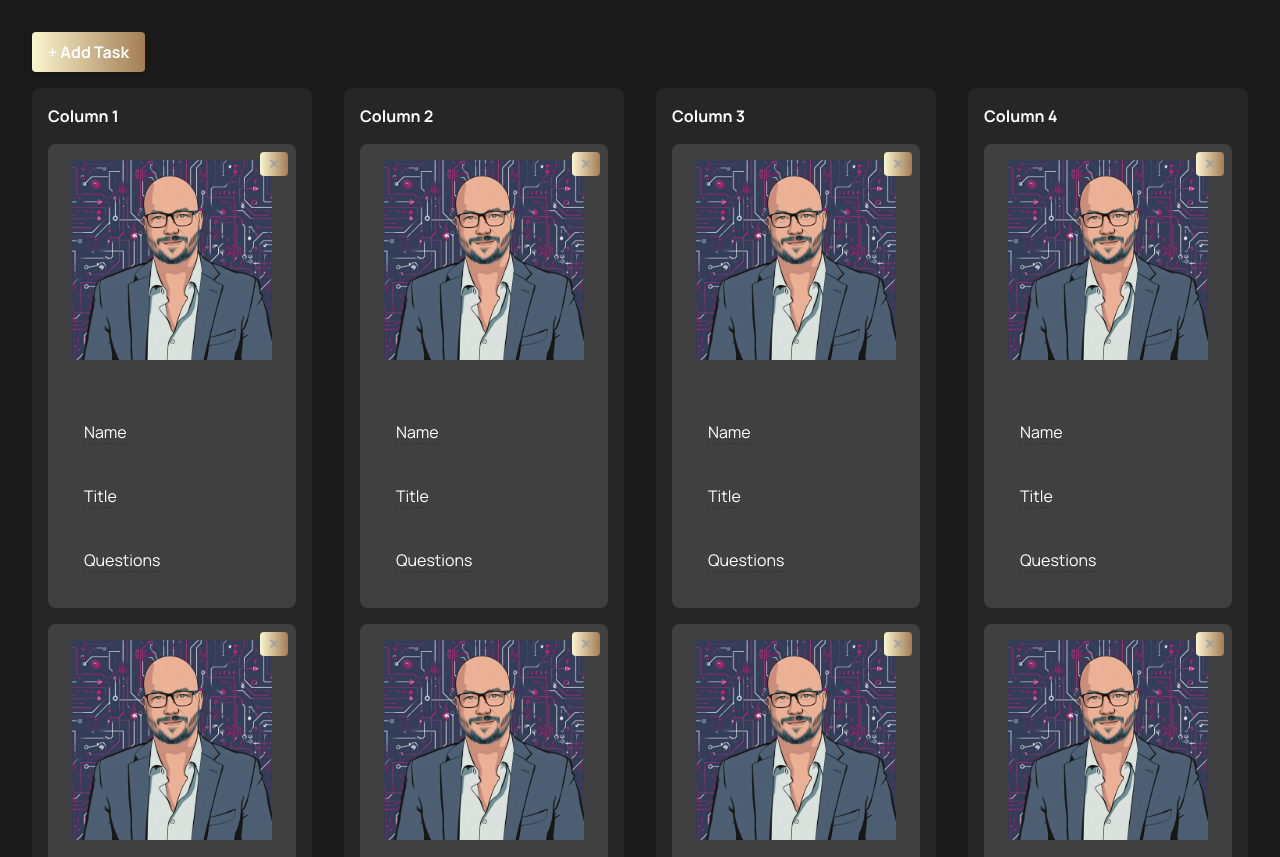
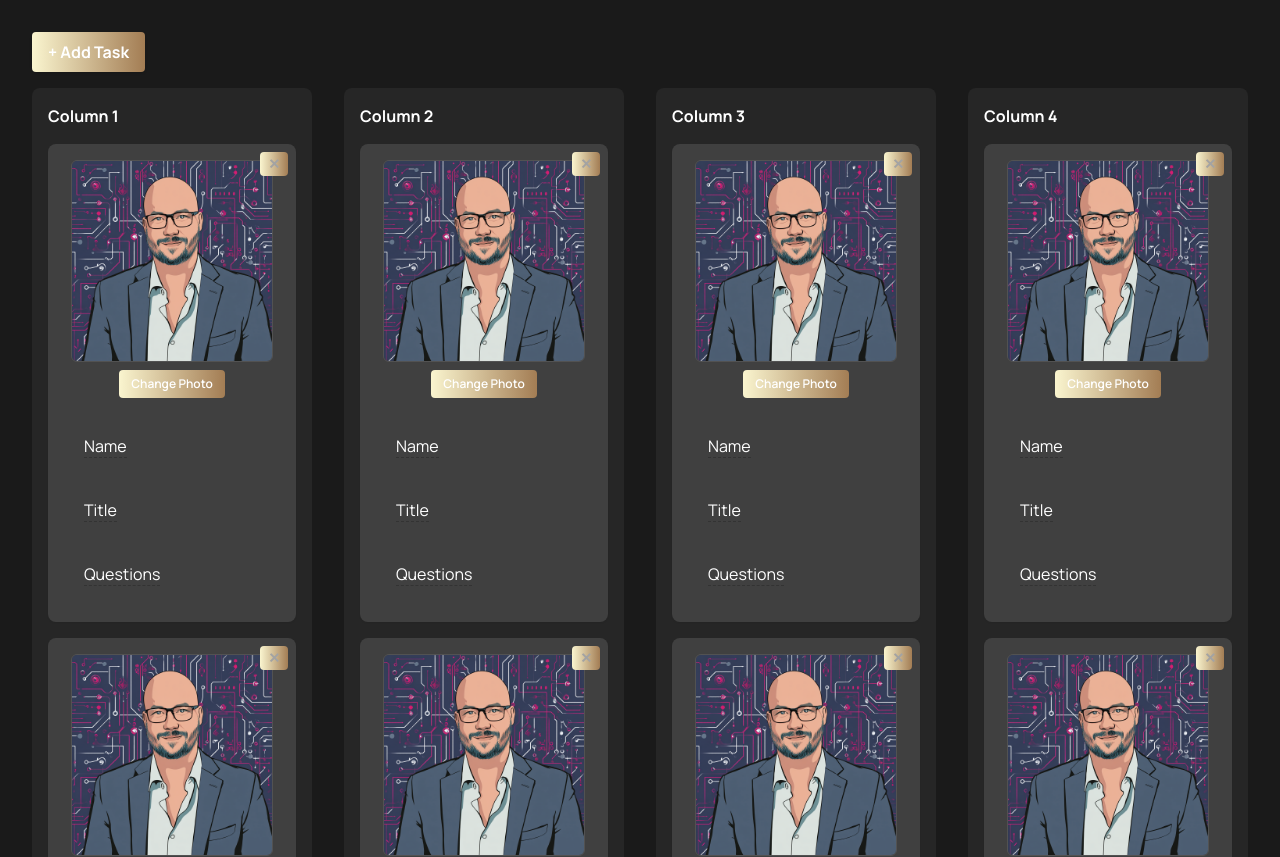
Before and after one commit to VegaFederal/VegaWebAdministrator, a React (Vite) app: page / in a window 1280 px wide. Shown: the top 857 px of the page. Built offline with nearby package versions, Linux system fonts and the light colour scheme.

Commit message:
Added a button to change the picture on the team cards

```diff
--- a/src/App.jsx
+++ b/src/App.jsx
@@ -36,7 +36,6 @@ export default function App() {
     setTasks(prevTasks => prevTasks.filter(task => task.id !== taskId));
   }
 
-  // NEW FUNCTION: Updates specific fields on a task
   function updateTask(taskId, updatedTask) {
     setTasks(prevTasks =>
       prevTasks.map(task => (task.id === taskId ? updatedTask : task))
@@ -76,7 +75,7 @@ export default function App() {
                 column={column}
                 tasks={tasks.filter((task) => task.status === column.id)}
                 onDeleteTask={deleteTask}
-                onUpdateTask={updateTask} // <-- Added prop here
+                onUpdateTask={updateTask}
               />
             );
           })}
--- a/src/Column.jsx
+++ b/src/Column.jsx
@@ -2,7 +2,7 @@ import React from 'react';
 import { TaskCard } from './TaskCard.jsx';
 import { useDroppable } from '@dnd-kit/core';
 
-export function Column({ column, tasks, onDeleteTask, onUpdateTask }) { // <-- Added prop here
+export function Column({ column, tasks, onDeleteTask, onUpdateTask }) {
   const { setNodeRef } = useDroppable({
     id: column.id,
   });
@@ -16,7 +16,7 @@ export function Column({ column, tasks, onDeleteTask, onUpdateTask }) { // <-- A
             key={task.id}
             task={task}
             onDelete={onDeleteTask}
-            onUpdateTask={onUpdateTask} // <-- Forwarded prop here
+            onUpdateTask={onUpdateTask}
           />
         ))}
       </div>
--- a/src/TaskCard.jsx
+++ b/src/TaskCard.jsx
@@ -1,36 +1,55 @@
 import { useDraggable } from '@dnd-kit/core';
-import ryan from '../src/assets/Ryan.png';
-import React, { useState } from 'react';
+import defaultImage from '../src/assets/Ryan.png'; // Fallback if no custom image is picked
+import React, { useState, useRef } from 'react';
 
 export function TaskCard({ task, onDelete, onUpdateTask }) {
   const { attributes, listeners, setNodeRef, transform } = useDraggable({
     id: task.id,
   });
 
-  // Toggle states can stay local since they are just for UI mode
+  const fileInputRef = useRef(null);
+
+  // UI editing toggles
   const [isEditing, setIsEditing] = useState(false);
   const [isEditingSecond, setIsEditingSecond] = useState(false);
   const [isEditingThird, setIsEditingThird] = useState(false);
 
-  // Fallback to default strings if they don't exist on the task object yet
+  // Field fallbacks
   const text = task.text ?? "Name";
   const secondText = task.secondText ?? "Title";
   const thirdText = task.thirdText ?? "Questions";
+  const cardImage = task.image ?? defaultImage;
 
   const style = transform ? {
     transform: `translate3d(${transform.x}px, ${transform.y}px, 0)`,
   } : undefined;
 
-  // Helper to push text updates to the parent state
   const handleUpdate = (key, value) => {
     onUpdateTask(task.id, { ...task, [key]: value });
+  };
+
+  // Convert uploaded file into a base64 Data URL to save in state
+  const handleImageChange = (e) => {
+    const file = e.target.files?.[0];
+    if (!file) return;
+
+    const reader = new FileReader();
+    reader.onloadend = () => {
+      handleUpdate('image', reader.result);
+    };
+    reader.readAsDataURL(file);
+  };
+
+  const triggerFileInput = (e) => {
+    e.stopPropagation(); // Prevents triggering dnd-kit drag mechanics
+    fileInputRef.current.click();
   };
 
   return (
     <div
       ref={setNodeRef}
       {...attributes}
-      className="relative rounded-lg bg-neutral-700 p-4 shadow-sm hover:shadow-md"
+      className="relative rounded-lg bg-neutral-700 p-4 shadow-sm hover:shadow-md transition-shadow"
       style={style}
     >
       {/* DELETE BUTTON */}
@@ -39,15 +58,40 @@ export function TaskCard({ task, onDelete, onUpdateTask }) {
           e.stopPropagation();
           onDelete(task.id);
         }}
-        className="absolute top-2 right-2 text-neutral-400 hover:text-red-500 font-bold px-2 py-0.5 rounded transition-colors text-sm"
+        className="absolute top-2 right-2 text-neutral-400 hover:text-red-500 font-bold px-2 py-0.5 rounded transition-colors text-sm z-10"
         title="Delete task"
       >
         ✕
       </button>
 
-      {/* DRAG HANDLE */}
-      <div {...listeners} className="cursor-grab flex justify-center mb-[40px]">
-        <img src={ryan} alt='' className='w-[200px] h-[200px] pointer-events-none' />
+      {/* DRAG HANDLE & IMAGE CONTAINER */}
+      <div {...listeners} className="cursor-grab flex flex-col items-center mb-4">
+        <div className="rounded-md overflow-hidden border border-neutral-600 mb-2">
+          <img
+            src={cardImage}
+            alt="Card graphic"
+            className="w-[200px] h-[200px] object-cover pointer-events-none"
+          />
+        </div>
+
+        {/* CHANGE PHOTO BUTTON */}
+        <button
+          onClick={triggerFileInput}
+          onPointerDown={(e) => e.stopPropagation()}
+          onMouseDown={(e) => e.stopPropagation()}
+          className="bg-neutral-600 hover:bg-neutral-500 text-white text-xs font-semibold py-1.5 px-3 rounded transition-colors cursor-pointer"
+        >
+          Change Photo
+        </button>
+
+        {/* Hidden File Input */}
+        <input
+          type="file"
+          ref={fileInputRef}
+          onChange={handleImageChange}
+          accept="image/*"
+          className="hidden"
+        />
       </div>
 
       {/* FIRST EDITABLE TEXT BOX */}
```
